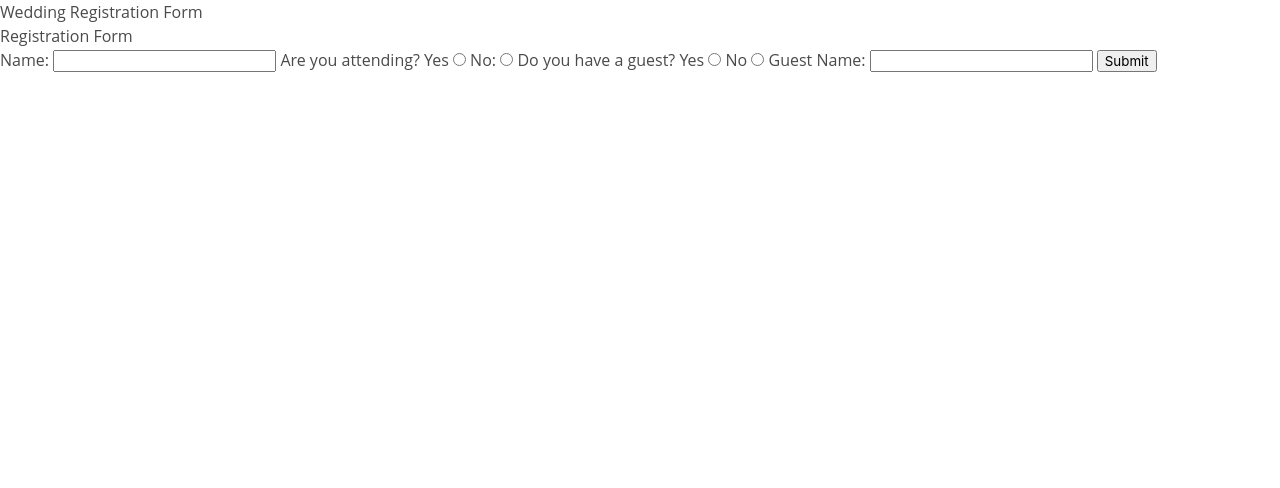
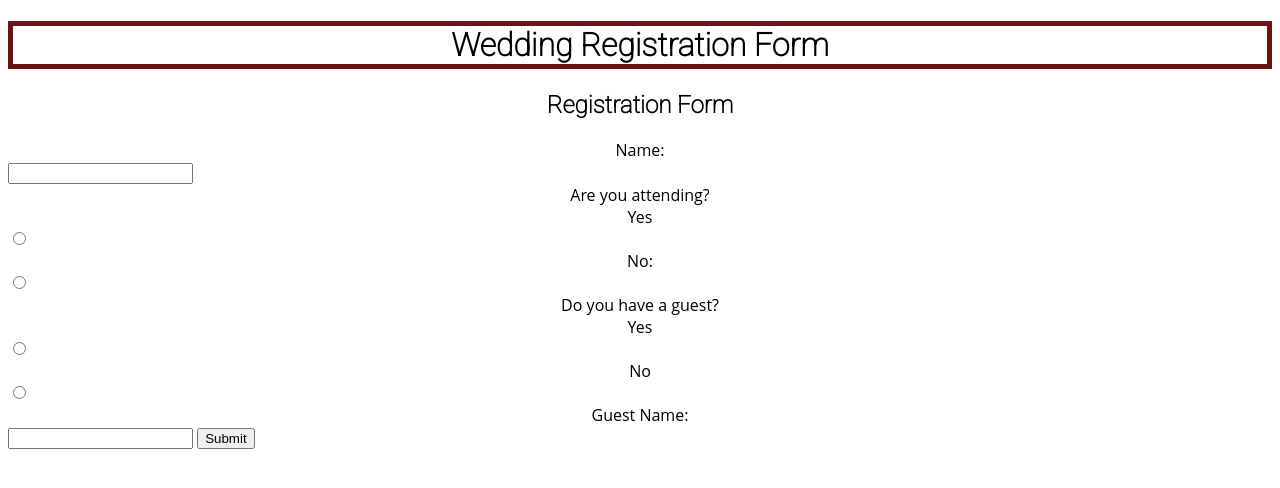
Before and after one commit to McleodHerritt/Wedding-RSVP, a plain HTML site: page index.html in a window 1280 px wide. Drawn offline with nearby package versions, Linux system fonts and the light colour scheme.

Commit message:
added class to html, and styled in css

```diff
--- a/assets/style.css
+++ b/assets/style.css
@@ -3,3 +3,22 @@ body {
   font-family: "Open Sans", sans-serif;
   font-size: 16px;
 }
+
+.title {
+  display: flex;
+  justify-content: center;
+  border: 5px solid rgb(105, 21, 21);
+  font-family: "Roboto", sans-serif;
+}
+
+.subtitle {
+  display: flex;
+  justify-content: center;
+
+  font-family: "Roboto", sans-serif;
+}
+
+.label {
+  display: flex;
+  justify-content: center;
+}
--- a/index.html
+++ b/index.html
@@ -4,9 +4,11 @@
     <meta charset="UTF-8" />
     <meta name="viewport" content="width=device-width, initial-scale=1.0" />
     <!-- Custom stylesheet for the website -->
+    <link rel="preconnect" href="https://fonts.googleapis.com" />
+    <link rel="preconnect" href="https://fonts.gstatic.com" crossorigin />
     <link
+      href="https://fonts.googleapis.com/css2?family=Roboto:wght@100&display=swap"
       rel="stylesheet"
-      href="https://cdnjs.cloudflare.com/ajax/libs/bulma/0.7.1/css/bulma.min.css"
     />
     <link rel="stylesheet" href="./assets/style.css" />
 
@@ -14,27 +16,27 @@
   </head>
   <body>
     <header>
-      <h1>Wedding Registration Form</h1>
+      <h1 class="title">Wedding Registration Form</h1>
     </header>
-    <main>
-      <h2>Registration Form</h2>
-      <form>
-        <label for="name">Name:</label>
+    <main class="section is-medium">
+      <h2 class="subtitle">Registration Form</h2>
+      <form class="field">
+        <label class="label" for="name">Name:</label>
         <input type="text" id="name" name="name" required />
 
-        <label for="attendance">Are you attending?</label>
-        <label for="attendance">Yes</label>
+        <label class="label" for="attendance">Are you attending?</label>
+        <label class="label" for="attendance">Yes</label>
         <input type="radio" id="Yes" name="attendance" value="Yes" required />
-        <label for="attendance">No:</label>
+        <label class="label" for="attendance">No:</label>
         <input type="radio" id="No" name="attendance" value="No" required />
 
-        <label for="plusOne">Do you have a guest?</label>
-        <label for="plusOne">Yes</label>
+        <label class="label" for="plusOne">Do you have a guest?</label>
+        <label class="label" for="plusOne">Yes</label>
         <input type="radio" id="Yes" name="plusOne" value="Yes" required />
-        <label for="plusOne">No</label>
+        <label class="label" for="plusOne">No</label>
         <input type="radio" id="No" name="plusOne" value="No" required />
 
-        <label for="guestOne">Guest Name:</label>
+        <label class="label" for="guestOne">Guest Name:</label>
         <input type="text" id="guestOne" name="guestOne" required />
 
         <input type="submit" value="Submit" />
```
